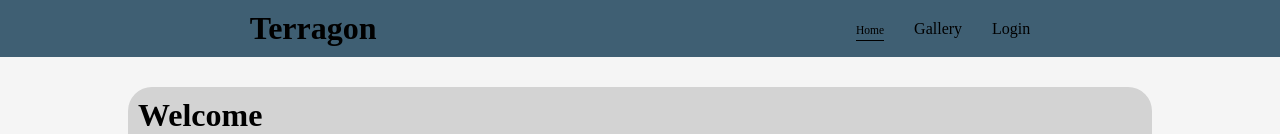
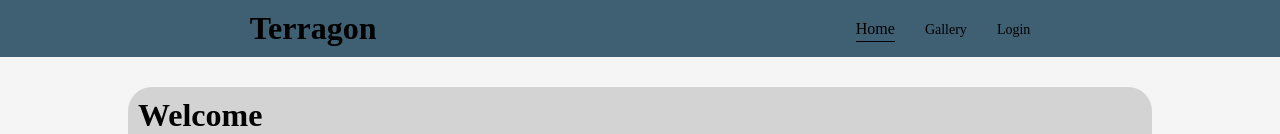
Before and after one commit to guilhermeferreira0/flower-gallery, a Next.js app: page / in a window 1280 px wide. In both pictures the pointer is over the link "Home". Shown: the top 134 px of the page. Built offline with nearby package versions, Linux system fonts and the light colour scheme.

Commit message:
Fix correct font size from header

```diff
--- a/src/components/header/page.module.css
+++ b/src/components/header/page.module.css
@@ -18,6 +18,7 @@
   text-decoration: none;
   color: black;
   font-weight: 500;
+  font-size: 1.4rem;
   border-bottom: 1px solid transparent;
   padding-bottom: 0.4rem;
   transition: all .3s ease-in;
@@ -25,5 +26,5 @@
 
 .header nav a:hover {
   border-bottom: 1px solid black;
-  font-size: 1.15rem;
+  font-size: 1.6rem;
 }
```
